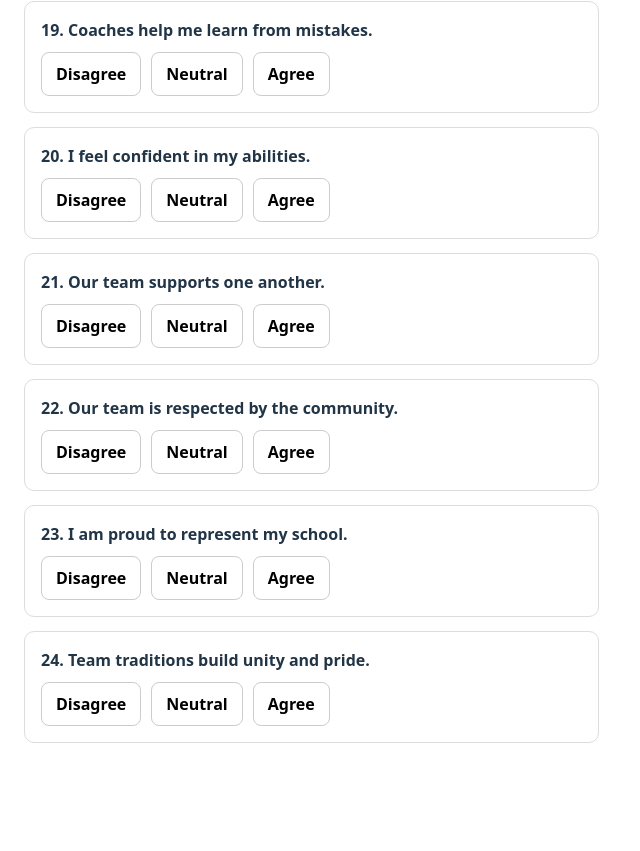
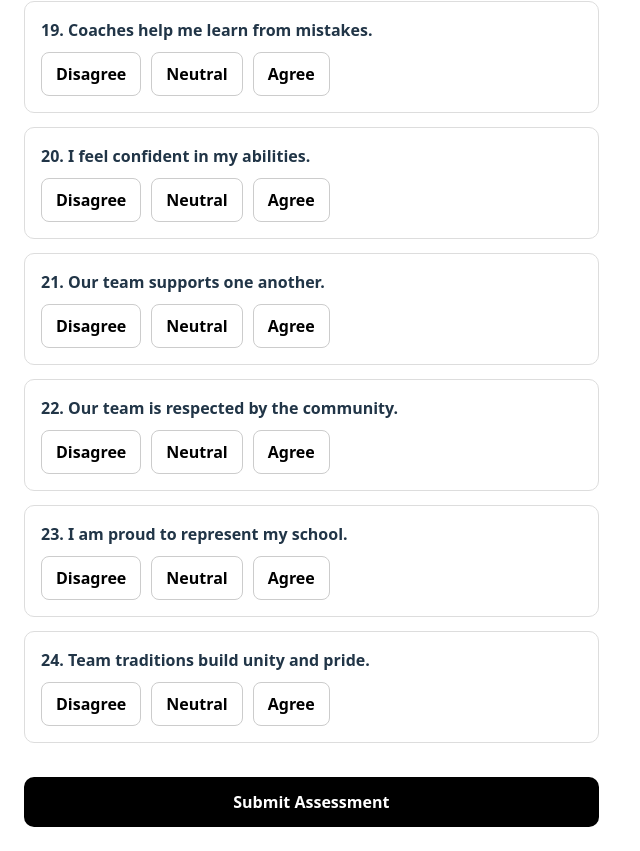
Before and after one commit to grantwelp/program-first-survey, a React (Vite) app: page / in a window 1280 px wide. Shown: the part 2496-3347 px from the top of the page, without its empty margins (0-640 px from the left). Before the commit the page ends 3277 px from the top, so only its background shows below. Built offline with nearby package versions, Linux system fonts and the light colour scheme.

Commit message:
Add Google Sheets submission handler

```diff
--- a/src/App.jsx
+++ b/src/App.jsx
@@ -28,7 +28,7 @@ const QUESTIONS = [
 ];
 
 export default function App() {
-  // 🔒 One stable slot per question
+  // One response slot per question
   const [responses, setResponses] = useState(
     () => QUESTIONS.map(() => null)
   );
@@ -39,6 +39,28 @@ export default function App() {
       copy[questionIndex] = value;
       return copy;
     });
+  };
+
+  // ✅ THIS IS WHERE THE GOOGLE SHEETS SUBMIT LOGIC GOES
+  const handleSubmit = async () => {
+    if (responses.includes(null)) {
+      alert("Please answer all questions before submitting.");
+      return;
+    }
+
+    await fetch("PASTE_YOUR_GOOGLE_APPS_SCRIPT_URL_HERE", {
+      method: "POST",
+      headers: {
+        "Content-Type": "application/json"
+      },
+      body: JSON.stringify({
+        school: "Demo High School",
+        team: "Varsity",
+        responses: responses
+      })
+    });
+
+    alert("Thank you for completing the Program First Team Culture Assessment.");
   };
 
   return (
@@ -90,6 +112,26 @@ export default function App() {
           </div>
         </div>
       ))}
+
+      {/* ✅ SUBMIT BUTTON CONNECTED TO handleSubmit */}
+      <button
+        type="button"
+        onClick={handleSubmit}
+        style={{
+          width: "100%",
+          marginTop: 20,
+          padding: "14px 16px",
+          borderRadius: 10,
+          border: "none",
+          background: "#000",
+          color: "#fff",
+          fontSize: 16,
+          fontWeight: 700,
+          cursor: "pointer"
+        }}
+      >
+        Submit Assessment
+      </button>
     </div>
   );
 }
```
